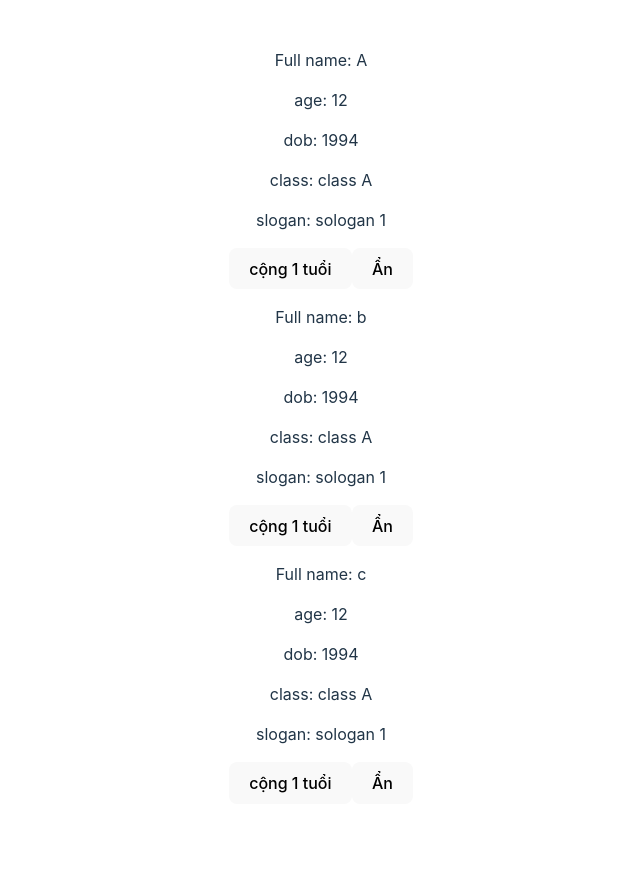
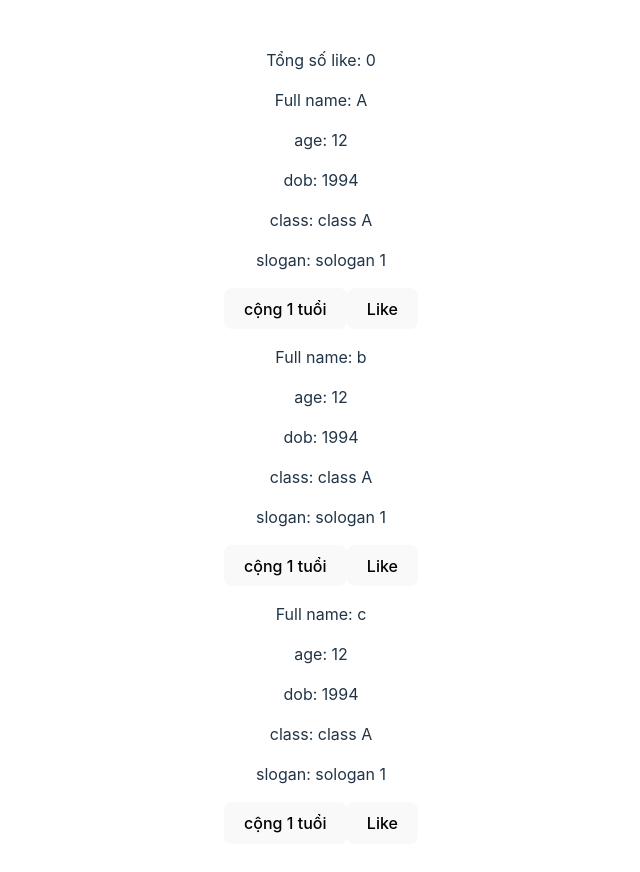
Before and after one commit to slade77777/react-class, a React (Vite) app: page / in a window 1280 px wide. Shown: the top 872 px of the page, without its empty margins (319-959 px from the left). Before the commit the page ends 836 px from the top, so only its background shows below. Built offline with nearby package versions, Linux system fonts and the light colour scheme.

Commit message:
pass data between components

```diff
--- a/package.json
+++ b/package.json
@@ -10,7 +10,8 @@
   },
   "dependencies": {
     "react": "^18.2.0",
-    "react-dom": "^18.2.0"
+    "react-dom": "^18.2.0",
+    "react-hook-form": "^7.43.9"
   },
   "devDependencies": {
     "@types/react": "^18.0.28",
--- a/src/App.tsx
+++ b/src/App.tsx
@@ -1,4 +1,4 @@
-import { useState } from 'react'
+import {useRef, useState} from 'react'
 import reactLogo from './assets/react.svg'
 import viteLogo from '/vite.svg'
 import './App.css'
@@ -28,13 +28,18 @@ const listProfile: Array<ProfileType> = [
   }
 ]
 function App() {
-  const [count, setCount] = useState(0)
+  const [likeNumber, setLikeNumber] = useState(0);
+
+  const changeLikeNumber = (isLike: boolean) => {
+    setLikeNumber(isLike ? likeNumber + 1 : likeNumber - 1);
+  }
+
+  const listProduct = listProfile.map((item, index) => <Profile changeLike={changeLikeNumber} key={index} fullname={item.fullname} age={item.age} dob={item.dob} classValue={item.classValue} slogan={item.slogan} /> );
 
   return (
     <div className="App">
-      {
-        listProfile.map((item, index) => <Profile key={index} fullname={item.fullname} age={item.age} dob={item.dob} classValue={item.classValue} slogan={item.slogan} /> )
-      }
+      <p>Tổng số like: {likeNumber}</p>
+      {listProduct}
     </div>
   )
 }
--- a/src/components/Profile.tsx
+++ b/src/components/Profile.tsx
@@ -1,18 +1,23 @@
 import {FC, useState} from "react";
 
 export type ProfileType = {
-  fullname: string, age: number, dob: string, classValue: string, slogan?: string
+  fullname: string, age: number, dob: string, classValue: string, slogan?: string,
 }
 
-const Profile: FC<ProfileType> = ({fullname, age, dob, classValue, slogan}) => {
-  const [show, setShow] = useState<boolean>(true);
+const Profile: FC<ProfileType & {changeLike: (val: boolean) => void}> = ({fullname, age, dob, classValue, slogan, changeLike}) => {
+  const [isLiked, setLike] = useState<boolean>(false);
   const [bonusAge , setBonusAge] = useState(0);
 
   function addOneAge() {
     setBonusAge(bonusAge + 1);
   }
-  console.log(bonusAge)
-  if (show) {
+
+  function handleLike() {
+    setLike(isLiked === false ? true : false);
+    changeLike(!isLiked);
+  }
+
+  if (1 < 2) {
     return <div>
       <p>Full name: {fullname}</p>
       <p>age: {age + bonusAge}</p>
@@ -20,14 +25,12 @@ const Profile: FC<ProfileType> = ({fullname, age, dob, classValue, slogan}) => {
       <p>class: {classValue}</p>
       <p>slogan: {slogan}</p>
       <button onClick={addOneAge}>cộng 1 tuổi</button>
-      <button onClick={() => {
-        setShow(false)
-      }}>Ẩn</button>
+      <button onClick={handleLike}>{isLiked ? 'Liked' : 'Like'}</button>
     </div>
   }
-  return <button onClick={() => {
-    setShow(true)
-  }}>Hiện</button>
+
+  return <div>asdas</div>
+
 }
 
 export default Profile;
```
Also changed, not shown: 1 other file (tests, documents, lock files or other folders).
